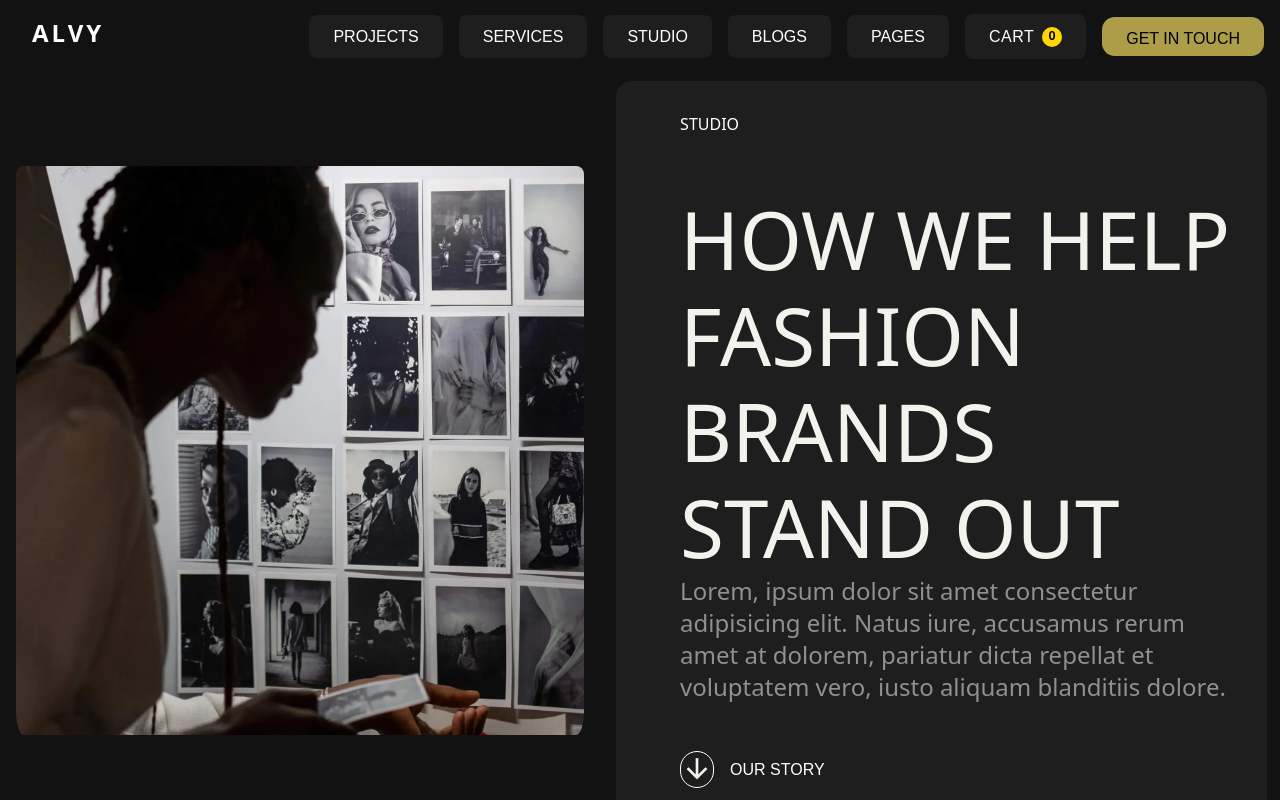
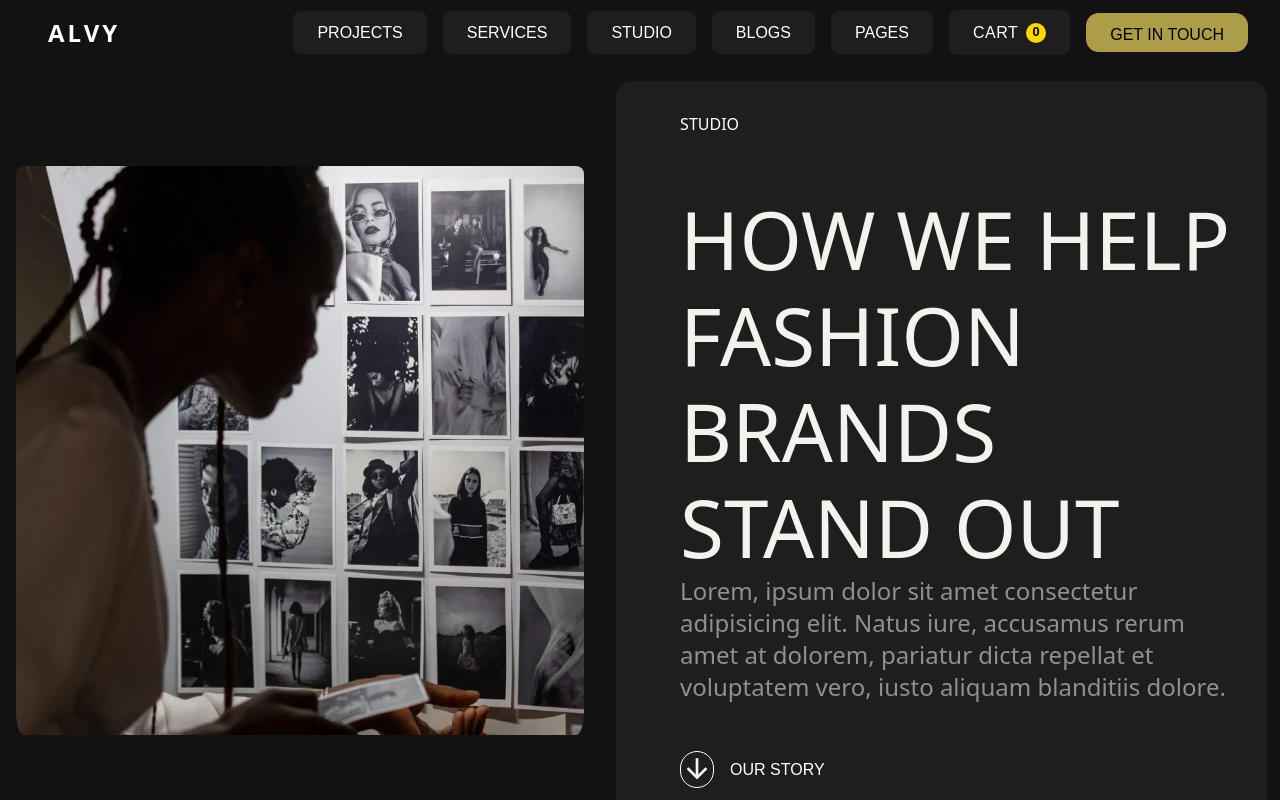
Before and after one commit to Veereshp984/responsivepage, a plain HTML site: page index.html in a window 1280 px wide. Drawn offline with nearby package versions, Linux system fonts and the light colour scheme.

Commit message:
fixed nav bar styling

```diff
--- a/style.scss
+++ b/style.scss
@@ -109,14 +109,17 @@ nav {
     flex-direction: row;
     align-items: center;
     justify-content: space-between;
-    padding: 1rem 0;
+    padding: 1rem ;
+    padding-top: 1.5rem;
 
     #left {
         padding-left: 2rem;
+        padding-right: 0rem;
+        padding-bottom: 0rem;
 
         p {
             color: white;
-            font-size: 1.2rem;
+            font-size: 1.7rem;
             letter-spacing: 3px;
             margin: 0;
             font-weight: 600;
@@ -128,8 +131,9 @@ nav {
         flex-direction: row;
         align-items: center;
         gap: 1rem;
-        padding-right: 2rem;
-        padding-top: 0.5rem;
+        padding-right: 1rem;
+        padding-top: 0rem;
+        padding-bottom: 0rem;
 
         .even {
             display: none;
@@ -148,10 +152,12 @@ nav {
             padding: 0.5rem 1rem;
             border: none;
             border-radius: 0.5rem;
-            font-size: 0.9rem;
+            font-size: 1rem;
             cursor: pointer;
             font-weight: 500;
             letter-spacing: 0.5px;
+            padding-top: 0.9rem;
+            padding-bottom: 0.9rem;
         }
 
         .badge {
@@ -171,7 +177,7 @@ nav {
         .ri-menu-line {
             display: block;
             color: white;
-            font-size: 2rem;
+            font-size: 2.5rem;
             cursor: pointer;
             margin-left: 0.5rem;
         }
@@ -185,6 +191,7 @@ nav {
         display: flex;
         justify-content: center;
         flex-direction: column;
+        margin-bottom: 0rem;
 
 
         #top{
```
Also changed, not shown: style.css, 1 other file.
